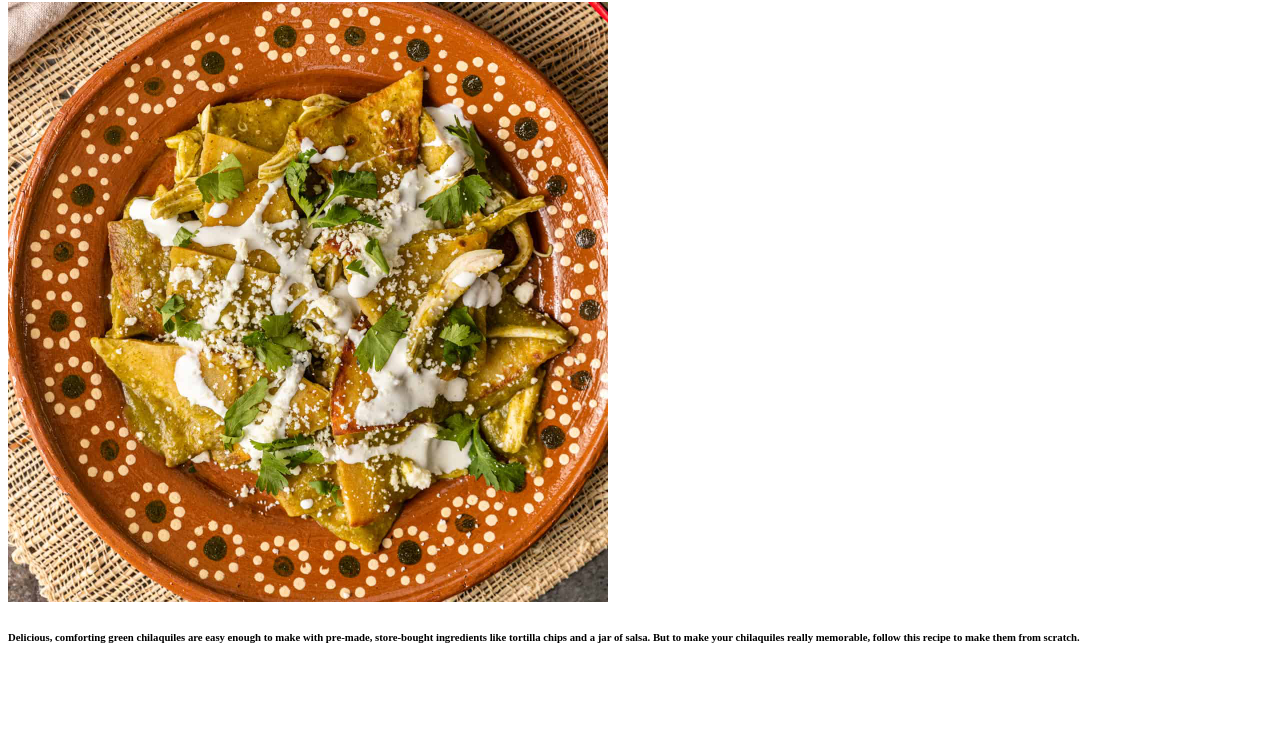
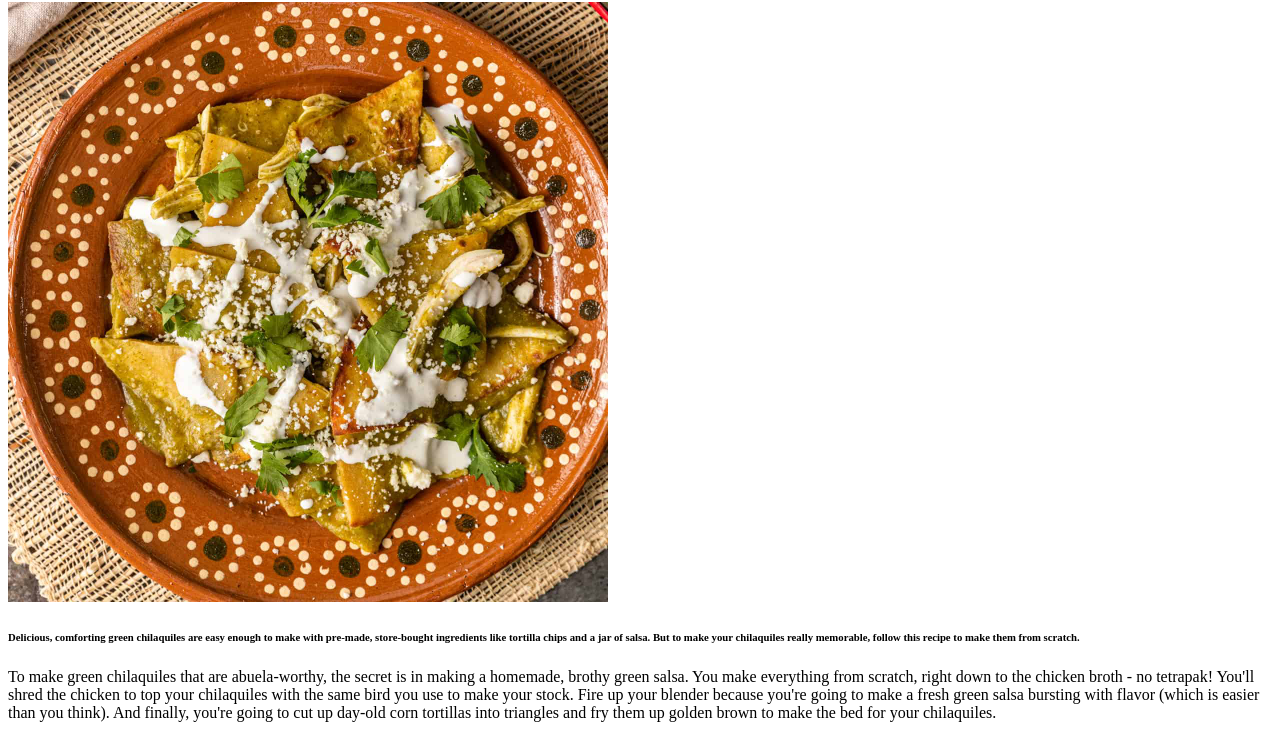
Before and after one commit to gritdiv/odin_recipes, a plain HTML site: page recipes/chilaquiles.html in a window 1280 px wide. Shown: the part 78-816 px from the top of the page. Drawn offline with Linux system fonts and the light colour scheme.

Commit message:
Modify top text description of chilaquiles.html

```diff
--- a/recipes/chilaquiles.html
+++ b/recipes/chilaquiles.html
@@ -8,5 +8,6 @@
         <h1>Green Chilaquiles</h1>
         <img src="../img/chilaquiles-verdes.jpeg" alt="Green chilaquiles garnished with cream and cilantro in a traditional Mexican artisanal pottery plate" width="600">
         <h6>Delicious, comforting green chilaquiles are easy enough to make with pre-made, store-bought ingredients like tortilla chips and a jar of salsa. But to make your chilaquiles really memorable, follow this recipe to make them from scratch.</h6>
+        <p>To make green chilaquiles that are abuela-worthy, the secret is in making a homemade, brothy green salsa. You make everything from scratch, right down to the chicken broth - no tetrapak! You'll shred the chicken to top your chilaquiles with the same bird you use to make your stock. Fire up your blender because you're going to make a fresh green salsa bursting with flavor (which is easier than you think). And finally, you're going to cut up day-old corn tortillas into triangles and fry them up golden brown to make the bed for your chilaquiles.</p>
     </body>
 </html>
```
